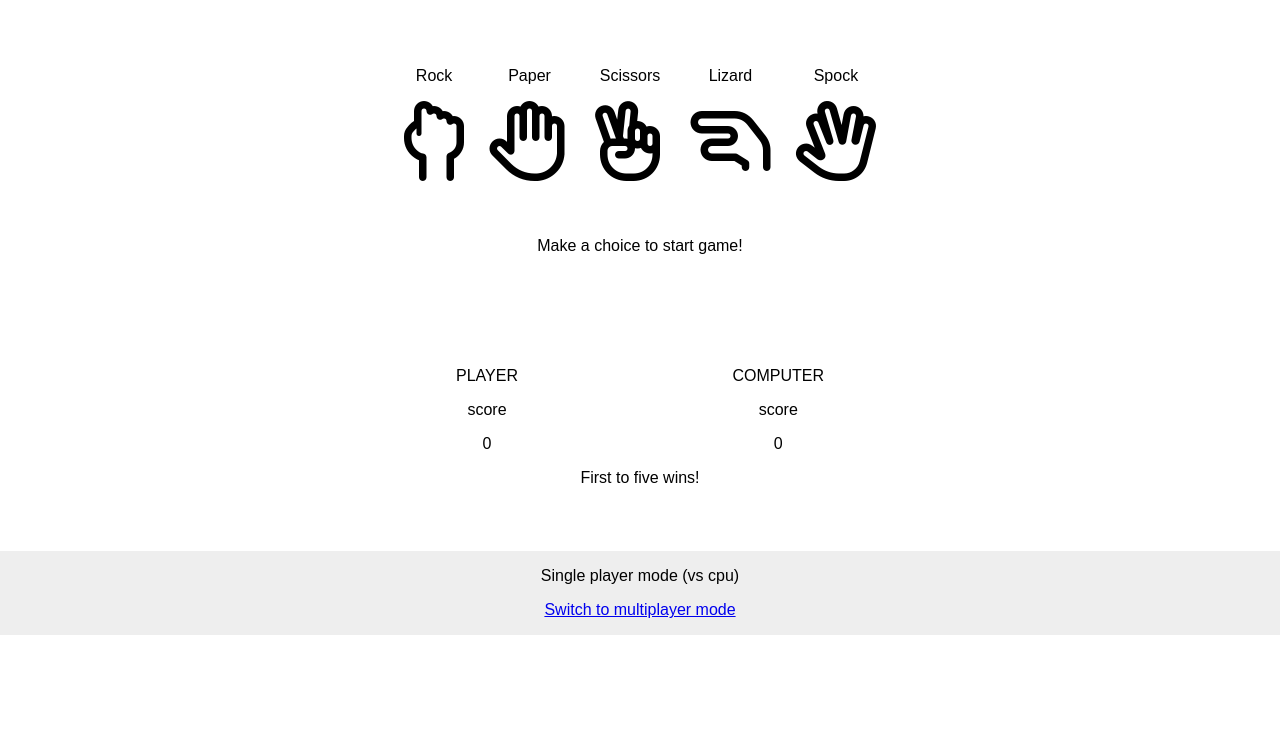
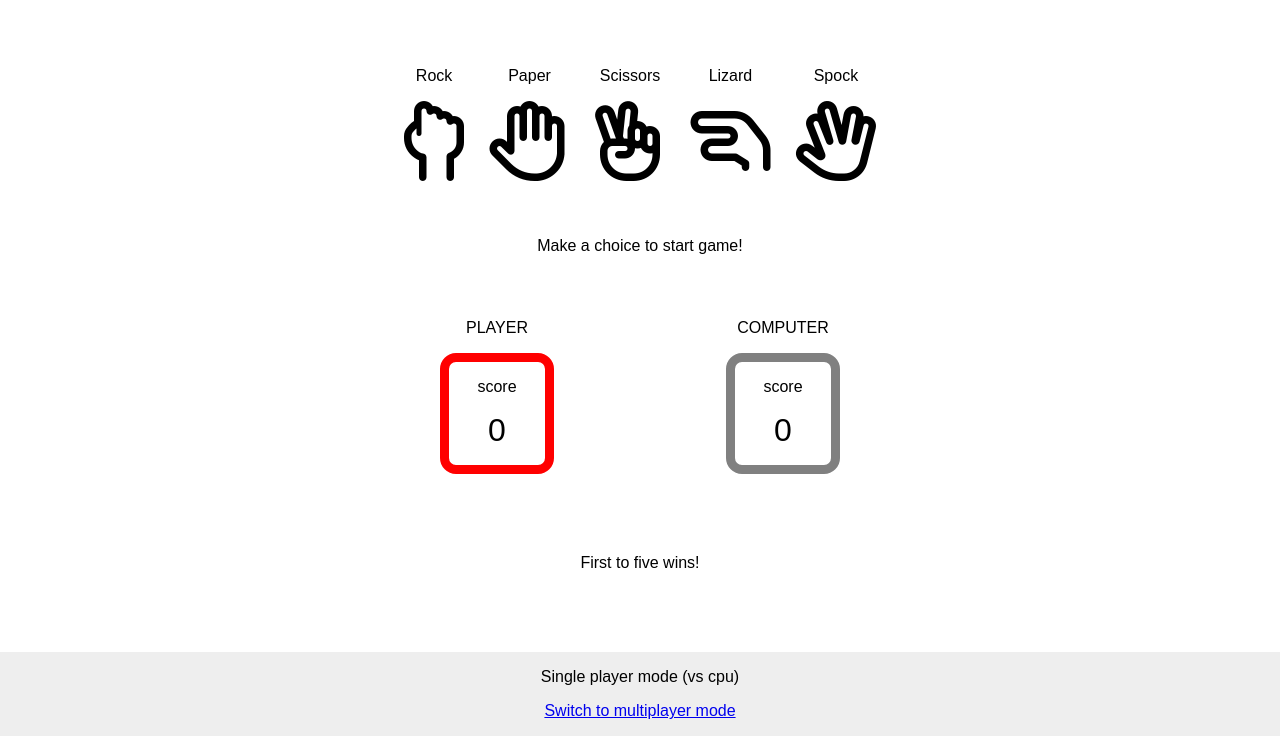
Before and after one commit to knutinator/lets-play-rpsls, a plain HTML site: page index.html in a window 1280 px wide. Shown: the part 139-875 px from the top of the page. Before the commit the page ends 800 px from the top, so only its background shows below. Drawn offline with Linux system fonts and the light colour scheme; a web font is replaced by a local one.

Commit message:
Add styling to score section

```diff
--- a/assets/css/style.css
+++ b/assets/css/style.css
@@ -43,6 +43,7 @@ body {
     color: rgb(255, 0, 0)
 }
 
+/* Styling for player names and scores */
 #score-area {
     width: 75%;
     max-width: 25rem;
@@ -51,15 +52,36 @@ body {
 }
 
 #player1 {
-    padding: 1rem;
+    margin-top: 3rem;
     float: left;
 }
 
+#scorebox-p {
+    border-radius: 1rem;
+    border: 9px solid red;
+    width: 4rem;
+    padding: 0 1rem 1rem 1rem;
+}
+
+#player1-score {
+font-size:xx-large
+}
 
 #cpu {
-    padding: 1rem;
+    margin-top: 3rem;
     float: right;
 }
+
+#scorebox-c {
+    border-radius: 1rem;
+    border: 9px solid grey;
+    width: 4rem;
+    padding: 0 1rem 1rem 1rem;
+}
+
+#cpu-score {
+    font-size:xx-large
+    }
 
 .choice {
     height: 5rem;
@@ -70,7 +92,7 @@ body {
 
 #rules {
     clear: both;
-    margin-bottom: 4rem;
+    padding: 4rem;
 }
 
 #nav {
--- a/assets/js/script.js
+++ b/assets/js/script.js
@@ -12,8 +12,6 @@ function clearStyles() {
             iconStyle.style.removeProperty("color");
     }
 }
-
-// Run main game loop //
 
 // Get the player's choice of icon //
 let playerChoiceContainer = document.querySelector("#game-area");
@@ -173,7 +171,6 @@ function determineWinner() {
 }
 
 // check if any player has 5 points and display game win message, then restart game //
-
 function checkPlayerScore(){
     if (cpuScore === 5) {
         alert("You lost... :(");
@@ -181,6 +178,7 @@ function checkPlayerScore(){
     } else if (playerScore === 5) {
         alert("You won!!! :D");
         location.reload();
+    // Error handling if score goes above 5 //
     }else if (playerScore >= 6 || cpuScore >= 6) {
     alert("ERROR! Something went wrong, please restart the game");
     location.reload();
--- a/index.html
+++ b/index.html
@@ -31,14 +31,15 @@
 
     <div id="score-area">
         <div id="player1">
-            <div class="choice" id="player1-choice"></div>
-                <p>PLAYER</p>
+            <p>PLAYER</p>
+            <div id="scorebox-p">
                 <p>score</p>
-            <span class="score" id="player1-score">0</span>
+                <span class="score" id="player1-score">0</span>
+            </div>
         </div>
         <div id="cpu">
-            <div class="choice" id="cpu-choice"></div>
-                <p>COMPUTER</p>
+            <p>COMPUTER</p>
+            <div id="scorebox-c">
                 <p>score</p>
                 <span class="score" id="cpu-score">0</span>
             </div>
```
